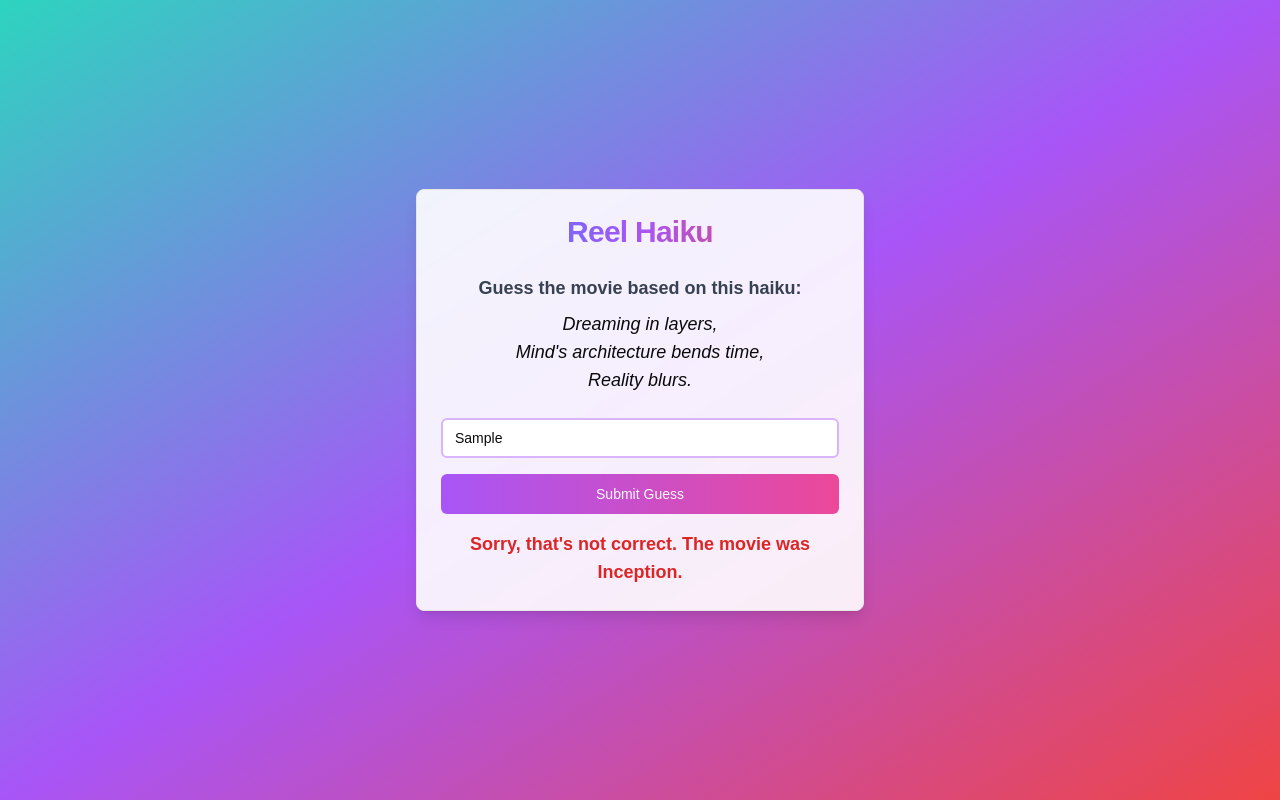
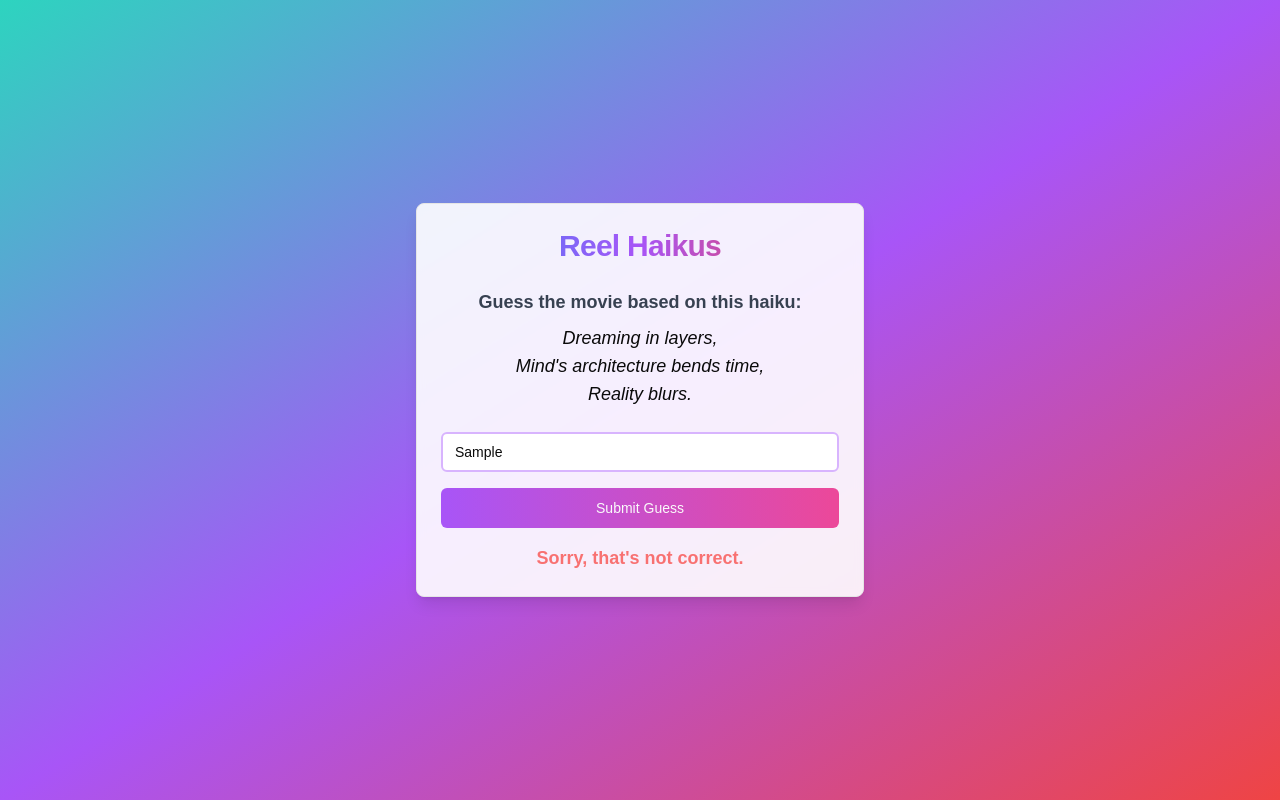
Before and after one commit to omniphx/CineKoo, a Next.js app: page / in a window 1280 px wide. Both pictures are taken after typing "Sample" into the empty fields and a click on the button "Submit Guess". Built offline with nearby package versions, Linux system fonts and the light colour scheme.

Commit message:
Small modification

```diff
--- a/app/layout.tsx
+++ b/app/layout.tsx
@@ -14,8 +14,8 @@ const geistMono = localFont({
 });
 
 export const metadata: Metadata = {
-  title: "Create Next App",
-  description: "Generated by create next app",
+  title: "Reel Haikus",
+  description: "Guess the movie based on this haiku",
 };
 
 export default function RootLayout({
--- a/components/movie-haiku-guess.tsx
+++ b/components/movie-haiku-guess.tsx
@@ -25,9 +25,7 @@ export function MovieHaikuGuess() {
     if (guess.toLowerCase() === movieHaiku.movie.toLowerCase()) {
       setResult("Correct! Well done!");
     } else {
-      setResult(
-        `Sorry, that's not correct. The movie was ${movieHaiku.movie}.`
-      );
+      setResult(`Sorry, that's not correct.`);
     }
   };
 
@@ -36,7 +34,7 @@ export function MovieHaikuGuess() {
       <Card className="w-full max-w-md bg-white/90 backdrop-blur-sm shadow-lg">
         <CardHeader>
           <CardTitle className="text-3xl font-bold text-center bg-clip-text text-transparent bg-gradient-to-r from-blue-500 via-purple-500 to-red-500">
-            Reel Haiku
+            Reel Haikus
           </CardTitle>
         </CardHeader>
         <CardContent>
@@ -83,7 +81,7 @@ export function MovieHaikuGuess() {
               initial={{ opacity: 0, y: 20 }}
               animate={{ opacity: 1, y: 0 }}
               className={`mt-4 text-center text-lg font-semibold ${
-                result.startsWith("Correct") ? "text-green-600" : "text-red-600"
+                result.startsWith("Correct") ? "text-green-600" : "text-red-400"
               }`}
             >
               {result}
```
